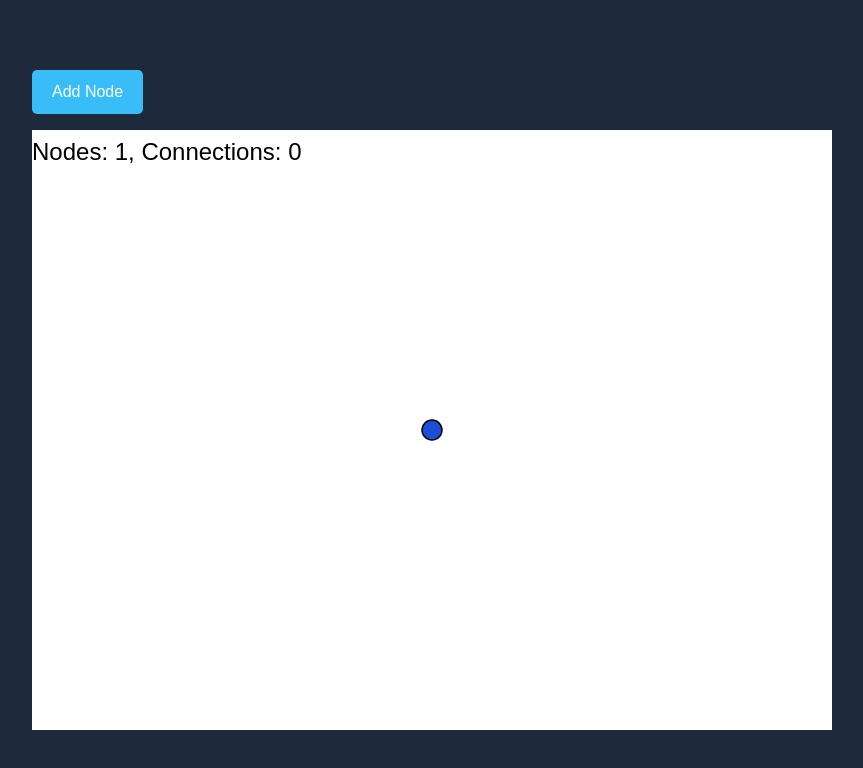
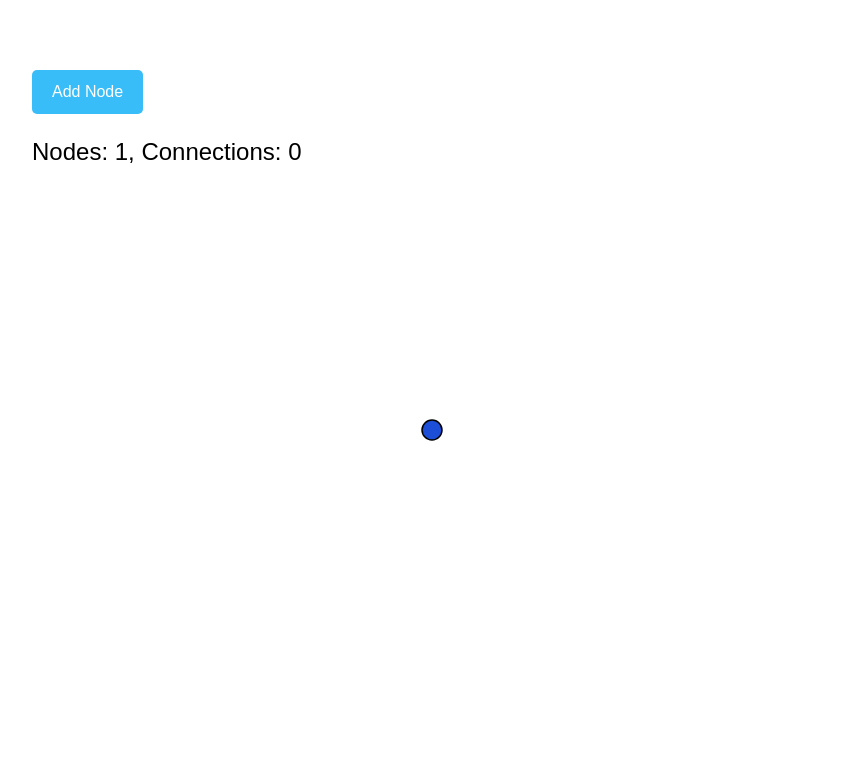
Before and after one commit to jackgraves/d3-demo, a React app: page / in a window 1280 px wide. Shown: the whole page, without its empty margins (208-1071 px from the left). Built offline with nearby package versions, Linux system fonts and the light colour scheme.

Commit message:
Update index.css

```diff
--- a/src/index.css
+++ b/src/index.css
@@ -1,7 +1,7 @@
 body {
   margin: 0;
   font-family: Arial, sans-serif;
-  background-color: #1e293b;
+  background-color: white;
   color: white;
   display: flex;
   justify-content: center;
```
